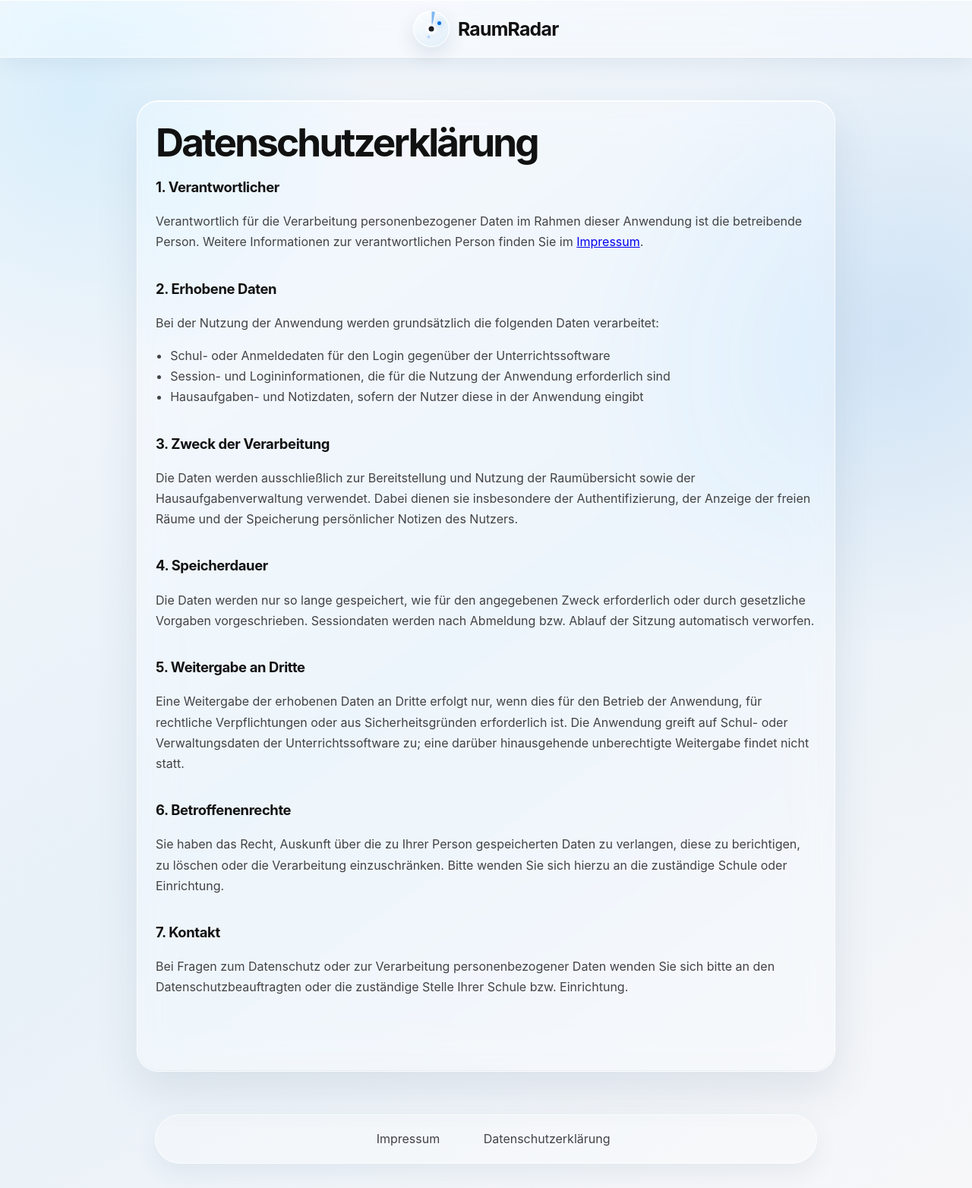
After one commit to jaronanders/raumradar, a Flask app: page /privacy-policy in a window 1280 px wide. The commit adds this page. Shown: the whole page at 76% size. Run offline with Flask 3, Linux system fonts and the light colour scheme.

Commit message:
Impressum und Datenschutzerklärung hinzufügen

```diff
--- a/app.py
+++ b/app.py
@@ -10,7 +10,7 @@ Dann im Browser öffnen:
     http://127.0.0.1:5000
 """
 
-from datetime import datetime, date
+from datetime import datetime, time as uhrzeit
 import os
 import secrets
 import time
@@ -170,6 +170,16 @@ def logout():
     return redirect(url_for("login"))
 
 
+@app.route("/legal-notice")
+def legal_notice():
+    return render_template("legal_notice.html")
+
+
+@app.route("/privacy-policy")
+def privacy_policy():
+    return render_template("privacy_policy.html")
+
+
 def get_client_from_session():
     """Baut aus der Browser-Session einen UntisClient ohne Passwort auf."""
     client = UntisClient(session["untis_school"], session["untis_server"])
@@ -236,7 +246,7 @@ def free_rooms():
     now = datetime.now(LOCAL_TIMEZONE).time()
 
     # Mittagspause: bestimmte Räume zusätzlich als belegt markieren
-    if time(12, 10) <= now < time(14, 0):
+    if uhrzeit(12, 10) <= now < uhrzeit(13, 0):
         occupied_room_names.update(BELEGTE_RAEUME_MITTAGSPAUSE)
 
     allowed_room_names = {
--- a/static/style.css
+++ b/static/style.css
@@ -230,6 +230,62 @@ button:active { transform: translateY(1px); box-shadow: 0 3px 8px rgba(0, 0, 0,
     transform: none;
 }
 
+.site-footer {
+    max-width: 920px;
+    margin: 0 auto 2rem;
+    padding: 0 1.5rem;
+    color: var(--muted);
+}
+
+.footer-links {
+    display: flex;
+    justify-content: center;
+    gap: 1rem;
+    flex-wrap: wrap;
+    padding: 0.9rem 1.1rem;
+    background: rgba(255, 255, 255, 0.28);
+    border: 1px solid rgba(255, 255, 255, 0.7);
+    border-radius: 999px;
+    box-shadow: 0 12px 30px rgba(55, 93, 125, 0.08);
+}
+
+.footer-links a {
+    color: var(--navy-light);
+    text-decoration: none;
+}
+
+.footer-links a:hover {
+    text-decoration: underline;
+}
+
+.legal-page {
+    line-height: 1.7;
+    color: var(--navy);
+}
+
+.legal-page h2 {
+    margin-bottom: 1rem;
+}
+
+.legal-page section {
+    margin-bottom: 2rem;
+}
+
+.legal-page h3 {
+    margin: 0 0 0.5rem;
+    font-size: 1.15rem;
+}
+
+.legal-page p,
+.legal-page li {
+    color: var(--navy-light);
+}
+
+.legal-page ul {
+    margin: 0.5rem 0 0 1.2rem;
+    padding: 0;
+}
+
 .room-grid {
     display: flex;
     flex-wrap: wrap;
--- a/templates/base.html
+++ b/templates/base.html
@@ -41,6 +41,14 @@
 
         {% block content %}{% endblock %}
     </main>
+
+    <footer class="site-footer">
+        <nav class="footer-links" aria-label="Rechtliche Hinweise">
+            <a href="{{ url_for('legal_notice') }}">Impressum</a>
+            <a href="{{ url_for('privacy_policy') }}">Datenschutzerklärung</a>
+        </nav>
+    </footer>
+
     <script>
         if ('serviceWorker' in navigator) {
             window.addEventListener('load', () => navigator.serviceWorker.register('/service-worker.js'));
--- /dev/null
+++ b/templates/privacy_policy.html
@@ -0,0 +1,60 @@
+{% extends "base.html" %}
+{% block content %}
+<article class="legal-page">
+    <h2>Datenschutzerklärung</h2>
+
+    <section>
+        <h3>1. Verantwortlicher</h3>
+        <p>
+            Verantwortlich für die Verarbeitung personenbezogener Daten im Rahmen dieser Anwendung ist die betreibende Person. Weitere Informationen zur verantwortlichen Person finden Sie im <a href="{{ url_for('legal_notice') }}">Impressum</a>.
+        </p>
+    </section>
+
+    <section>
+        <h3>2. Erhobene Daten</h3>
+        <p>
+            Bei der Nutzung der Anwendung werden grundsätzlich die folgenden Daten verarbeitet:
+        </p>
+        <ul>
+            <li>Schul- oder Anmeldedaten für den Login gegenüber der Unterrichtssoftware</li>
+            <li>Session- und Logininformationen, die für die Nutzung der Anwendung erforderlich sind</li>
+            <li>Hausaufgaben- und Notizdaten, sofern der Nutzer diese in der Anwendung eingibt</li>
+        </ul>
+    </section>
+
+    <section>
+        <h3>3. Zweck der Verarbeitung</h3>
+        <p>
+            Die Daten werden ausschließlich zur Bereitstellung und Nutzung der Raumübersicht sowie der Hausaufgabenverwaltung verwendet. Dabei dienen sie insbesondere der Authentifizierung, der Anzeige der freien Räume und der Speicherung persönlicher Notizen des Nutzers.
+        </p>
+    </section>
+
+    <section>
+        <h3>4. Speicherdauer</h3>
+        <p>
+            Die Daten werden nur so lange gespeichert, wie für den angegebenen Zweck erforderlich oder durch gesetzliche Vorgaben vorgeschrieben. Sessiondaten werden nach Abmeldung bzw. Ablauf der Sitzung automatisch verworfen.
+        </p>
+    </section>
+
+    <section>
+        <h3>5. Weitergabe an Dritte</h3>
+        <p>
+            Eine Weitergabe der erhobenen Daten an Dritte erfolgt nur, wenn dies für den Betrieb der Anwendung, für rechtliche Verpflichtungen oder aus Sicherheitsgründen erforderlich ist. Die Anwendung greift auf Schul- oder Verwaltungsdaten der Unterrichtssoftware zu; eine darüber hinausgehende unberechtigte Weitergabe findet nicht statt.
+        </p>
+    </section>
+
+    <section>
+        <h3>6. Betroffenenrechte</h3>
+        <p>
+            Sie haben das Recht, Auskunft über die zu Ihrer Person gespeicherten Daten zu verlangen, diese zu berichtigen, zu löschen oder die Verarbeitung einzuschränken. Bitte wenden Sie sich hierzu an die zuständige Schule oder Einrichtung.
+        </p>
+    </section>
+
+    <section>
+        <h3>7. Kontakt</h3>
+        <p>
+            Bei Fragen zum Datenschutz oder zur Verarbeitung personenbezogener Daten wenden Sie sich bitte an den Datenschutzbeauftragten oder die zuständige Stelle Ihrer Schule bzw. Einrichtung.
+        </p>
+    </section>
+</article>
+{% endblock %}
```
Also changed, not shown: templates/legal_notice.html (added, +32 -0 lines).
